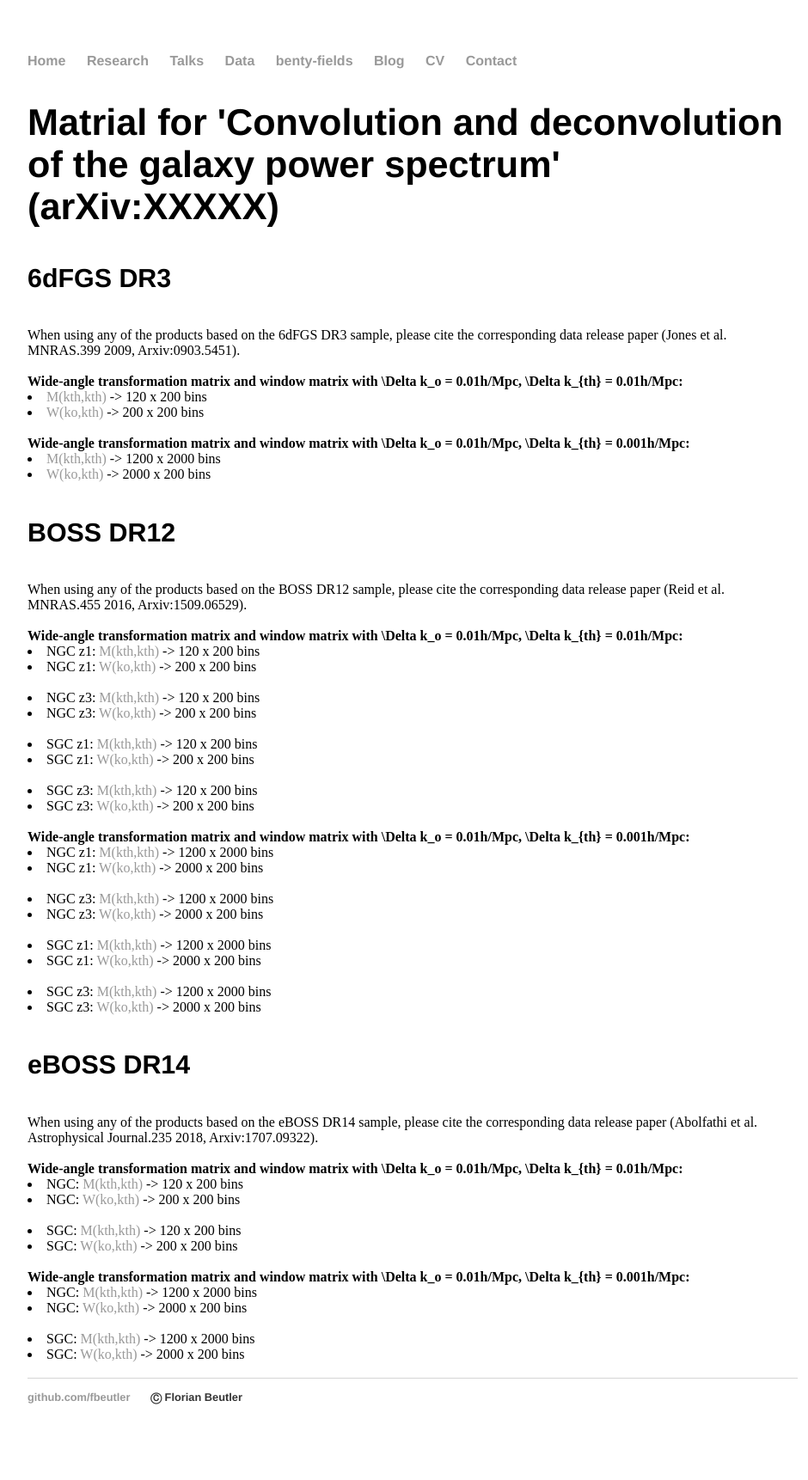
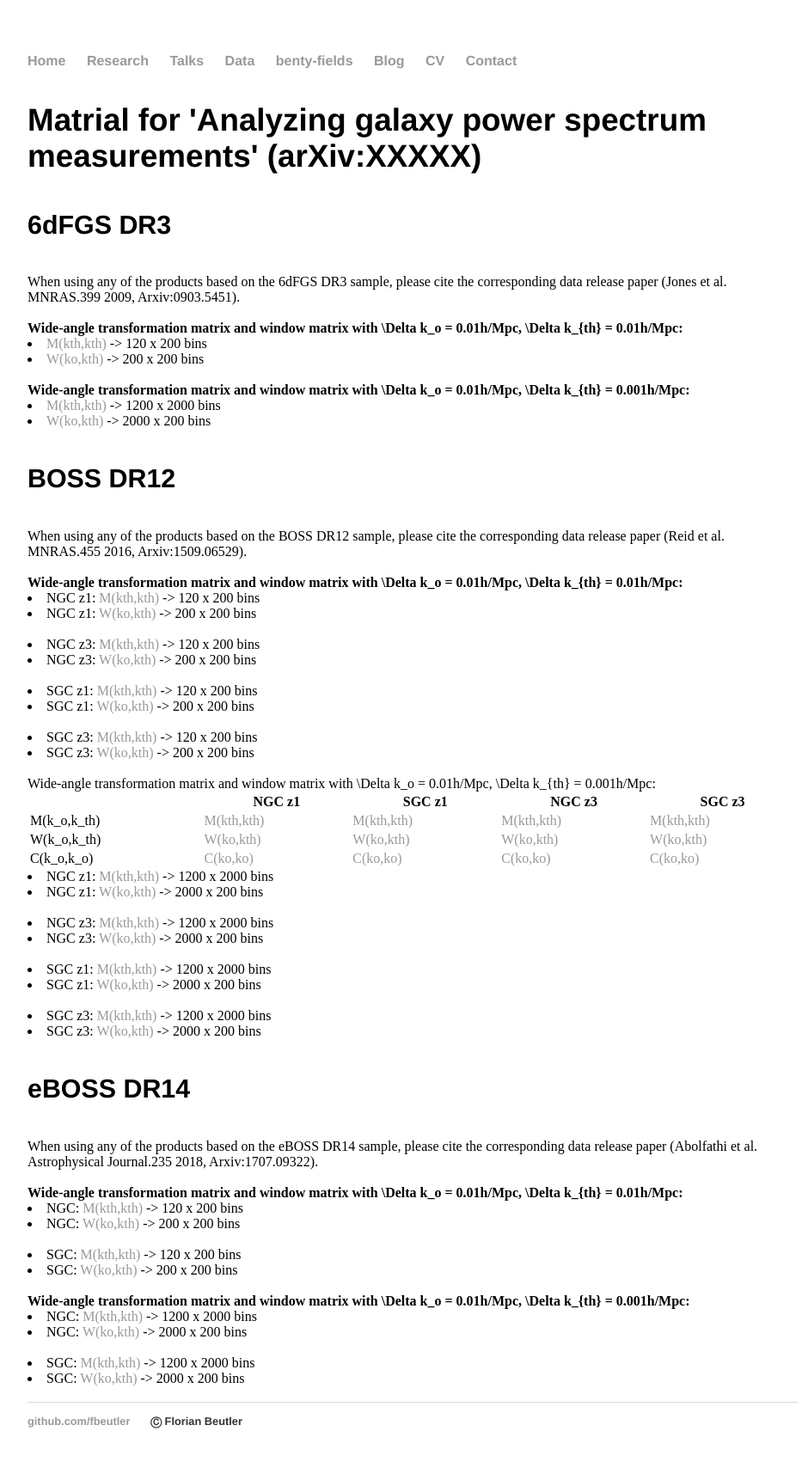
Before and after one commit to fbeutler/fbeutler.github.io, a Jekyll site: the page built from hub/deconv_paper.html, in a window 1280 px wide. Shown: the whole page at 86% size, without its empty margins (160-1100 px from the left). Built offline with Jekyll 4.4.1, drawn with Linux system fonts in a browser that asks for light colours; before the commit the page ends 1695 px from its top, so only the background shows below that.

Commit message:
Update deconv_paper.html

```diff
--- a/hub/deconv_paper.html
+++ b/hub/deconv_paper.html
@@ -3,7 +3,7 @@ layout: default
 title: Some material
 ---
 <div>
-    <h2>Matrial for 'Convolution and deconvolution of the galaxy power spectrum' (arXiv:XXXXX)<h2>
+    <h3>Matrial for 'Analyzing galaxy power spectrum measurements' (arXiv:XXXXX)<h3>
 
     <h4>6dFGS DR3</h4>
 
@@ -28,8 +28,8 @@ title: Some material
 
     <h4>BOSS DR12</h4>
 
-	    When using any of the products based on the BOSS DR12 sample, please cite the corresponding data release paper (Reid et al.
-	    MNRAS.455 2016, Arxiv:1509.06529).<br><br>
+    When using any of the products based on the BOSS DR12 sample, please cite the corresponding data release paper (Reid et al.
+    MNRAS.455 2016, Arxiv:1509.06529).<br><br>
 
     <b>Wide-angle transformation matrix and window matrix with \Delta k_o = 0.01h/Mpc, \Delta k_{th} = 0.01h/Mpc:</b><br>
     <li>
@@ -60,33 +60,64 @@ title: Some material
         SGC z3: <a href="W2D_pk_BOSS_DR12_SGC_z3_1_1_1_1_1_10_1.dat">W(ko,kth)</a> -> 200 x 200 bins
     </li><br>
 
-    <b>Wide-angle transformation matrix and window matrix with \Delta k_o = 0.01h/Mpc, \Delta k_{th} = 0.001h/Mpc:</b><br>
+    Wide-angle transformation matrix and window matrix with \Delta k_o = 0.01h/Mpc, \Delta k_{th} = 0.001h/Mpc:<br>
+    <table style="width:100%">
+  <tr>
+    <th></th>
+    <th>NGC z1</th>
+    <th>SGC z1</th>
+    <th>NGC z3</th>
+    <th>SGC z3</th>
+  </tr>
+  <tr>
+    <td>M(k_o,k_th)</td>
+    <td><a href="M_BOSS_DR12_NGC_z1_V6C_1_1_1_1_1_1200_2000.matrix.gz">M(kth,kth)</a></td>
+    <td><a href="M_BOSS_DR12_SGC_z1_V6C_1_1_1_1_1_1200_2000.matrix.gz">M(kth,kth)</a></td>
+    <td><a href="M_BOSS_DR12_NGC_z3_V6C_1_1_1_1_1_1200_2000.matrix.gz">M(kth,kth)</a></td>
+    <td><a href="M_BOSS_DR12_SGC_z3_V6C_1_1_1_1_1_1200_2000.matrix.gz">M(kth,kth)</a></td>
+  </tr>
+  <tr>
+    <td>W(k_o,k_th)</td>
+    <td><a href="W_BOSS_DR12_NGC_z1_V6C_1_1_1_1_1_10_2000_200.matrix.gz">W(ko,kth)</a></td>
+    <td><a href="W_BOSS_DR12_SGC_z1_V6C_1_1_1_1_1_10_2000_200.matrix.gz">W(ko,kth)</a></td>
+    <td><a href="W_BOSS_DR12_NGC_z3_V6C_1_1_1_1_1_10_2000_200.matrix.gz">W(ko,kth)</a></td>
+    <td><a href="W_BOSS_DR12_SGC_z3_V6C_1_1_1_1_1_10_2000_200.matrix.gz">W(ko,kth)</a></td>
+  </tr>
+  <tr>
+    <td>C(k_o,k_o)</td>
+    <td><a href="C_2048_BOSS_DR12_NGC_z1_V6C_1_1_1_1_1_10_200_200.matrix.gz">C(ko,ko)</a></td>
+    <td><a href="C_2048_BOSS_DR12_SGC_z1_V6C_1_1_1_1_1_10_200_200.matrix.gz">C(ko,ko)</a></td>
+    <td><a href="C_2048_BOSS_DR12_NGC_z3_V6C_1_1_1_1_1_10_200_200.matrix.gz">C(ko,ko)</a></td>
+    <td><a href="C_2048_BOSS_DR12_SGC_z3_V6C_1_1_1_1_1_10_200_200.matrix.gz">C(ko,ko)</a></td>
+  </tr>
+</table>
+
     <li>
-	NGC z1: <a href="M2D_pk_BOSS_DR12_NGC_z1_1_1_1_1_1_10_10.dat">M(kth,kth)</a> -> 1200 x 2000 bins
+	NGC z1: <a href="M_BOSS_DR12_NGC_z1_V6C_1_1_1_1_1_1200_2000.matrix.gz">M(kth,kth)</a> -> 1200 x 2000 bins
     </li>
     <li>
-	NGC z1: <a href="W2D_pk_BOSS_DR12_NGC_z1_1_1_1_1_1_10_10.dat">W(ko,kth)</a> -> 2000 x 200 bins
+	NGC z1: <a href="W_BOSS_DR12_NGC_z1_V6C_1_1_1_1_1_10_2000_200.matrix.gz">W(ko,kth)</a> -> 2000 x 200 bins
     </li><br>
 
     <li>
-	NGC z3: <a href="M2D_pk_BOSS_DR12_NGC_z3_1_1_1_1_1_10_10.dat">M(kth,kth)</a> -> 1200 x 2000 bins
+	NGC z3: <a href="M_BOSS_DR12_NGC_z3_V6C_1_1_1_1_1_1200_2000.matrix.gz">M(kth,kth)</a> -> 1200 x 2000 bins
     </li>
     <li>
-	NGC z3: <a href="W2D_pk_BOSS_DR12_NGC_z3_1_1_1_1_1_10_10.dat">W(ko,kth)</a> -> 2000 x 200 bins
+	NGC z3: <a href="W_BOSS_DR12_NGC_z3_V6C_1_1_1_1_1_10_2000_200.matrix.gz">W(ko,kth)</a> -> 2000 x 200 bins
     </li><br>
 
     <li>
-	SGC z1: <a href="M2D_pk_BOSS_DR12_SGC_z1_1_1_1_1_1_10_10.dat">M(kth,kth)</a> -> 1200 x 2000 bins
+	SGC z1: <a href="M_BOSS_DR12_SGC_z1_V6C_1_1_1_1_1_1200_2000.matrix.gz">M(kth,kth)</a> -> 1200 x 2000 bins
     </li>
     <li>
-	SGC z1: <a href="W2D_pk_BOSS_DR12_SGC_z1_1_1_1_1_1_10_10.dat">W(ko,kth)</a> -> 2000 x 200 bins
+	SGC z1: <a href="W_BOSS_DR12_SGC_z1_V6C_1_1_1_1_1_10_2000_200.matrix.gz">W(ko,kth)</a> -> 2000 x 200 bins
     </li><br>
 
     <li>
-	SGC z3: <a href="M2D_pk_BOSS_DR12_SGC_z3_1_1_1_1_1_10_10.dat">M(kth,kth)</a> -> 1200 x 2000 bins
+	SGC z3: <a href="M_BOSS_DR12_SGC_z3_V6C_1_1_1_1_1_1200_2000.matrix.gz">M(kth,kth)</a> -> 1200 x 2000 bins
     </li>
     <li>
-	SGC z3: <a href="W2D_pk_BOSS_DR12_SGC_z3_1_1_1_1_1_10_10.dat">W(ko,kth)</a> -> 2000 x 200 bins
+	SGC z3: <a href="W_BOSS_DR12_SGC_z3_V6C_1_1_1_1_1_10_2000_200.matrix.gz">W(ko,kth)</a> -> 2000 x 200 bins
     </li>
 
     <h4>eBOSS DR14</h4>
```
